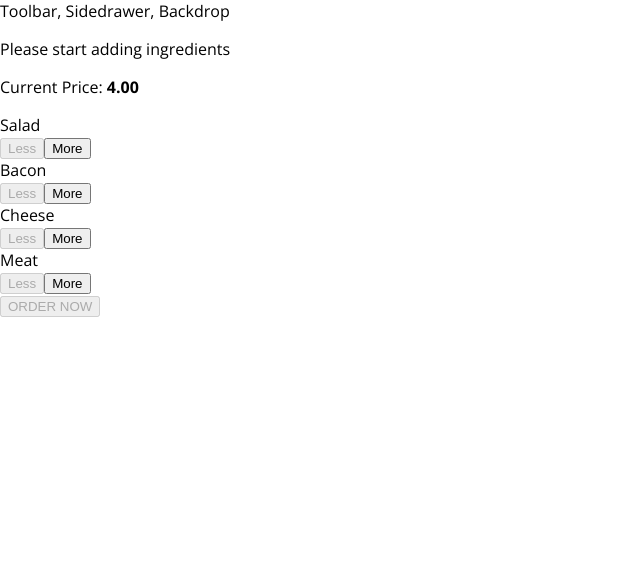
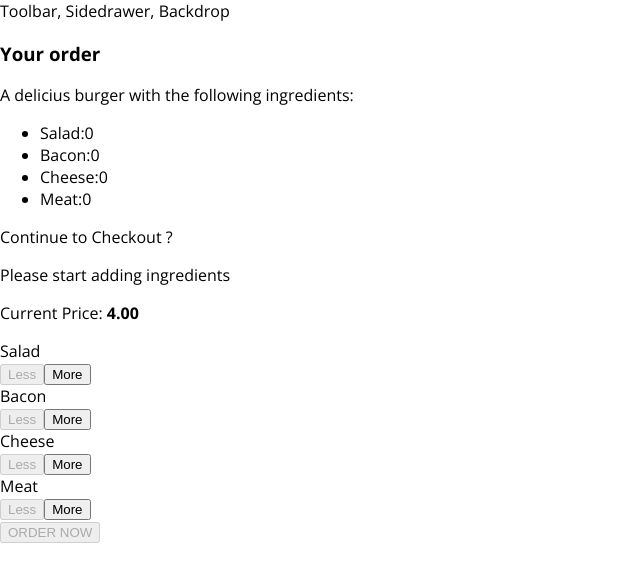
Before and after one commit to carlosark1223/aplicacion-burger, a React app: page / in a window 1280 px wide. Shown: the top 582 px of the page, without its empty margins (0-640 px from the left). Built offline with nearby package versions, Linux system fonts and the light colour scheme.

Commit message:
Seccion 8 167

```diff
--- a/src/components/Burger/BuildControls/BuildControls.js
+++ b/src/components/Burger/BuildControls/BuildControls.js
@@ -22,7 +22,7 @@
         disabled={props.disabled[ctrl.type]}
       />
     ))}
-    <button className={classes.OrderButton} disabled={!props.purchasable}>ORDER NOW</button>
+    <button className={classes.OrderButton} disabled={!props.purchasable} onClick={props.ordered}>ORDER NOW</button>
   </div>
 );
 
--- /dev/null
+++ b/src/components/Burger/OrderSummary/OrderSummary.js
@@ -0,0 +1,27 @@
+import React from "react";
+import Aux from "../../../hoc/auxiliar";
+
+const orderSummary = props => {
+
+  const ingredientSummary = Object.keys(props.ingredients).map(igKey => {
+    return (
+      <li key={igKey}>
+        <span style={{ textTransform: "capitalize" }}>{igKey}</span>:
+        {props.ingredients[igKey]}
+      </li>
+    );
+  });
+
+  return (
+    <Aux>
+      <h3>Your order</h3>
+      <p>A delicius burger with the following ingredients: </p>
+      <ul>
+        {ingredientSummary}
+      </ul>
+      <p>Continue to Checkout ?</p>
+    </Aux>
+  );
+};
+
+export default orderSummary;
--- /dev/null
+++ b/src/components/UI/Modal/Modal.css
@@ -0,0 +1,20 @@
+.Modal {
+    position: fixed;
+    z-index: 500;
+    background-color: white;
+    width: 70%;
+    border: 1px solid #ccc;
+    box-shadow: 1px 1px 1px black;
+    padding: 16px;
+    left: 15%;
+    top: 30%;
+    box-sizing: border-box;
+    transition: all 0.3s ease-out;
+}
+
+@media (min-width: 600px) {
+    .Modal {
+        width: 500px;
+        left: calc(50% - 250px);
+    }
+}
--- /dev/null
+++ b/src/components/UI/Modal/Modal.js
@@ -0,0 +1,10 @@
+import React from 'react';
+import classes from './Modal.css';
+
+const modal = (props) => (
+    <div className={classes.Modal}>
+        {props.children}
+    </div>
+);
+
+export default modal;
--- a/src/containers/BurgerBuilder/BurgerBuilder.js
+++ b/src/containers/BurgerBuilder/BurgerBuilder.js
@@ -2,6 +2,8 @@
 import Aux from "../../hoc/auxiliar";
 import Burger from "../../components/Burger/Burger";
 import BuildControls from "../../components/Burger/BuildControls/BuildControls";
+import Modal from '../../components/UI/Modal/Modal';
+import OrderSummary from "../../components/Burger/OrderSummary/OrderSummary";
 
 const INGREDIENT_PRICES = {
   salad: 0.5,
@@ -20,7 +22,8 @@
       meat: 0
     },
     totalPrice: 4,
-    purchasable: false
+    purchasable: false,
+    purchasing: false
   }
 
   updatePuchasableState (ingredients) {
@@ -65,6 +68,10 @@
     this.updatePuchasableState(updatedIngredients);
   }
 
+  purchaseHandler() {
+    this.setState({purchasing: true});
+  }
+
   render() {
     const disabledInfo = {
       ...this.state.ingredients
@@ -75,12 +82,16 @@
     // {salad: true, meat: false, ...}
     return (
       <Aux>
+        <Modal show={this.state.purchasing}>
+          <OrderSummary ingredients={this.state.ingredients} />
+        </Modal>
         <Burger ingredients={this.state.ingredients} />
         <BuildControls
           ingredientAdded={this.addIngredientHandler}
           ingredientRemoved={this.removeIngredientHandler}
           disabled={disabledInfo}
           purchasable={this.state.purchasable}
+          ordered={this.purchaseHandler}
           price={this.state.totalPrice}
           />
       </Aux>
```
Also changed, not shown: src/components/UI/Backdrop/Backdrop.js (added).
